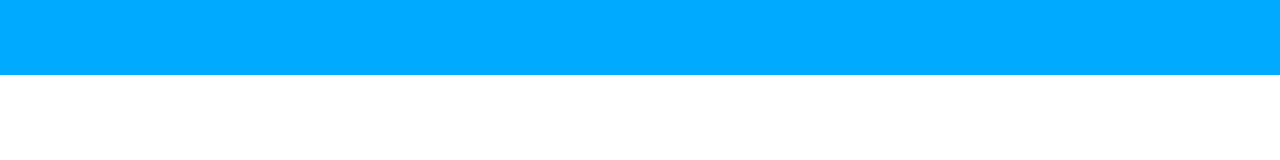
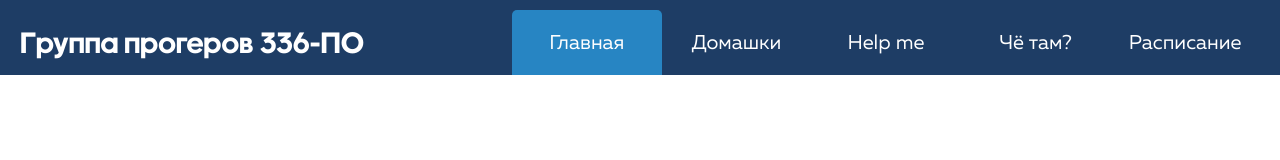
Before and after one commit to Endermax200113/336po, a plain HTML site: page index.html in a window 1280 px wide. Drawn offline with nearby package versions, Linux system fonts and the light colour scheme.

Commit message:
Разработано header

```diff
--- a/css/styles.css
+++ b/css/styles.css
@@ -3,6 +3,24 @@
   font-style: normal;
   font-weight: 400;
   src: url("../fonts/Roboto-Light.woff2") format("woff2"); }
+
+@font-face {
+  font-family: "Adineue";
+  font-style: bold;
+  font-weight: 700;
+  src: url("../fonts/adineuePROCyr-Bold.woff2") format("woff2"); }
+
+@font-face {
+  font-family: "Myriad";
+  font-style: normal;
+  font-weight: 400;
+  src: url("../fonts/Myriad-Pro_Regular.woff2") format("woff2"); }
+
+@font-face {
+  font-family: "Muller";
+  font-style: normal;
+  font-weight: 400;
+  src: url("../fonts/MullerRegular.woff2") format("woff2"); }
 
 * {
   margin: 0px;
@@ -30,11 +48,132 @@ body {
   width: 100%;
   height: 75px;
   max-height: 75px;
-  background-color: #0af; }
+  background-color: #1e3d65;
+  display: -webkit-box;
+  display: -webkit-flex;
+  display: -ms-flexbox;
+  display: flex;
+  -webkit-box-pack: justify;
+  -webkit-justify-content: space-between;
+      -ms-flex-pack: justify;
+          justify-content: space-between;
+  -webkit-box-align: end;
+  -webkit-align-items: flex-end;
+      -ms-flex-align: end;
+          align-items: flex-end; }
   .header.empty {
     position: relative;
     visibility: hidden;
     z-index: -9999; }
+  .header-panel {
+    width: 100%;
+    height: 65px;
+    background-color: #1e3d65;
+    display: -webkit-box;
+    display: -webkit-flex;
+    display: -ms-flexbox;
+    display: flex;
+    -webkit-box-orient: horizontal;
+    -webkit-box-direction: normal;
+    -webkit-flex-direction: row;
+        -ms-flex-direction: row;
+            flex-direction: row;
+    -webkit-box-pack: justify;
+    -webkit-justify-content: space-between;
+        -ms-flex-pack: justify;
+            justify-content: space-between;
+    -webkit-box-align: center;
+    -webkit-align-items: center;
+        -ms-flex-align: center;
+            align-items: center; }
+    .header-panel-title {
+      width: calc(40% - 20px);
+      padding-left: 20px;
+      font-family: "Adineue", "Roboto", sans-serif;
+      font-weight: bold;
+      font-size: 30px;
+      color: #fff; }
+    .header-panel-menu {
+      width: calc(60% - 20px);
+      height: 100%;
+      padding-right: 20px;
+      display: -webkit-box;
+      display: -webkit-flex;
+      display: -ms-flexbox;
+      display: flex;
+      -webkit-box-orient: horizontal;
+      -webkit-box-direction: normal;
+      -webkit-flex-direction: row;
+          -ms-flex-direction: row;
+              flex-direction: row;
+      -webkit-box-pack: justify;
+      -webkit-justify-content: space-between;
+          -ms-flex-pack: justify;
+              justify-content: space-between;
+      -webkit-box-align: center;
+      -webkit-align-items: center;
+          -ms-flex-align: center;
+              align-items: center; }
+      .header-panel-menu > ol {
+        width: 100%;
+        height: 100%;
+        list-style: none;
+        display: -webkit-box;
+        display: -webkit-flex;
+        display: -ms-flexbox;
+        display: flex;
+        -webkit-box-orient: horizontal;
+        -webkit-box-direction: normal;
+        -webkit-flex-direction: row;
+            -ms-flex-direction: row;
+                flex-direction: row;
+        -webkit-justify-content: space-around;
+            -ms-flex-pack: distribute;
+                justify-content: space-around;
+        -webkit-box-align: center;
+        -webkit-align-items: center;
+            -ms-flex-align: center;
+                align-items: center; }
+        .header-panel-menu > ol > li {
+          width: 20%;
+          height: 100%;
+          background-color: transparent;
+          border-top-right-radius: 5px;
+          border-top-left-radius: 5px;
+          display: -webkit-box;
+          display: -webkit-flex;
+          display: -ms-flexbox;
+          display: flex;
+          -webkit-box-pack: center;
+          -webkit-justify-content: center;
+              -ms-flex-pack: center;
+                  justify-content: center;
+          -webkit-box-align: center;
+          -webkit-align-items: center;
+              -ms-flex-align: center;
+                  align-items: center; }
+          .header-panel-menu > ol > li.here {
+            background-color: #2785c3; }
+          .header-panel-menu > ol > li > a {
+            width: 100%;
+            height: 100%;
+            font-family: "Muller", "Roboto", sans-serif;
+            font-weight: 400;
+            font-size: 20px;
+            color: #fff;
+            text-decoration: none;
+            display: -webkit-box;
+            display: -webkit-flex;
+            display: -ms-flexbox;
+            display: flex;
+            -webkit-box-pack: center;
+            -webkit-justify-content: center;
+                -ms-flex-pack: center;
+                    justify-content: center;
+            -webkit-box-align: center;
+            -webkit-align-items: center;
+                -ms-flex-align: center;
+                    align-items: center; }
 
 .main {
   -webkit-box-flex: 1;
--- a/index.html
+++ b/index.html
@@ -15,7 +15,21 @@
 
 	<body>
 		<header class="header">
+			<div class="header-panel">
+				<div class="header-panel-title">
+					Группа прогеров 336-ПО
+				</div>
 
+				<nav class="header-panel-menu">
+					<ol>
+						<li id="menu-link-1"><a href="#">Главная</a></li>
+						<li id="menu-link-2"><a href="#">Домашки</a></li>
+						<li id="menu-link-3"><a href="#">Help me</a></li>
+						<li id="menu-link-4"><a href="#">Чё там?</a></li>
+						<li id="menu-link-5"><a href="#">Расписание</a></li>
+					</ol>
+				</nav>
+			</div>
 		</header>
 
 		<header class="header empty"></header>
@@ -26,6 +40,8 @@
 
 		<footer class="footer"></footer>
 
+		<input type="hidden" id="page-main">
+
 		<script type="text/javascript" src="/js/scripts.js"></script>
 	</body>
 </html>
--- a/js/scripts.js
+++ b/js/scripts.js
@@ -47,4 +47,10 @@ var version = "0.0.0";
 $(document).ready(() => {
 	console.log("Версия сайта: " + version);
 	console.info("Сайт только для группы 336-ПО");
+
+	setMenuHere();
 });
+
+function setMenuHere() {
+	if ($("input").is("#page-main")) $("#menu-link-1").addClass("here");
+}
```
Also changed, not shown: fonts/MullerRegular.woff2 (added).
